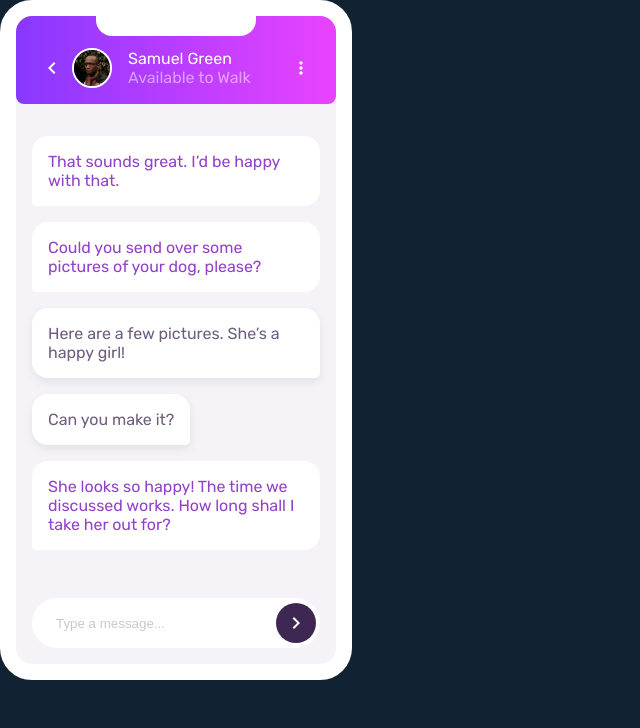
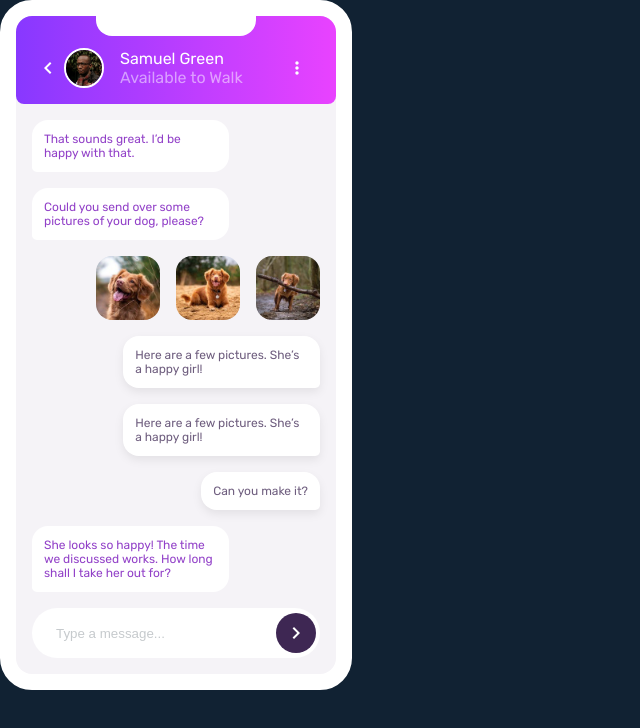
Before and after one commit to Andrew-Neely-82/fe-chat-app-css-illustration, a React (Vite) app: page / in a window 1280 px wide. Shown: the top 728 px of the page, without its empty margins (0-640 px from the left). Built offline with nearby package versions, Linux system fonts and the light colour scheme.

Commit message:
data is now abstracted and messages/images displayed better

```diff
--- a/src/App.jsx
+++ b/src/App.jsx
@@ -4,7 +4,6 @@ import "./App.scss";
 function App() {
   return (
     <>
-      <div></div>
       <Phone />
     </>
   );
--- a/src/App.scss
+++ b/src/App.scss
@@ -82,26 +82,51 @@ body {
 
     .phone-body {
       padding: 1rem;
+      padding-bottom: 0;
 
-      .received-message,
-      .sent-message {
-        padding: 1rem;
-        margin: 1rem 0;
-        width: fit-content;
-        border-radius: 1rem;
-      }
+      .received-messages-container {
+        display: flex;
+        flex-direction: column;
+        align-items: flex-start;
+        gap: 1rem;
 
         .received-message {
           background: white;
           color: map-get($colors, sender);
           border-bottom-left-radius: 0.3rem !important;
         }
+      }
+
+      .sent-messages-container {
+        display: flex;
+        flex-direction: column;
+        align-items: flex-end;
+        gap: 1rem;
+        margin-block: 1rem;
 
         .sent-message {
           background: white;
           color: map-get($colors, receiver);
           border-bottom-right-radius: 0.3rem !important;
           filter: drop-shadow(0rem 0.25rem 0.25rem #00000012);
+        }
+      }
+
+      .sent-images {
+        display: flex;
+        justify-content: flex-end;
+        gap: 1rem;
+
+        img {
+          width: 4rem;
+          border-radius: 1rem;
+          transition: 250ms ease;
+          cursor: pointer;
+
+          &:hover {
+            scale: 1.1;
+          }
+        }
       }
     }
 
@@ -156,15 +181,11 @@ body {
   }
 }
 
-// .btn {
-//   border: none;
-//   background: none;
-//   padding: 0;
-//   margin: 0;
-//   fill: white;
-//   cursor: pointer;
-
-//   svg {
-//     fill: white;
-//   }
-// }
+.received-message,
+.sent-message {
+  max-width: 60%;
+  border-radius: 1rem;
+  font-size: 12px;
+  padding: 0.75rem;
+  margin: 0;
+}
--- a/src/components/phone/Body.jsx
+++ b/src/components/phone/Body.jsx
@@ -1,36 +1,38 @@
+import { phoneData } from "../../data/data";
 import PropTypes from "prop-types";
 
 const Body = () => {
-  const phoneData = [
-    {
-      sender: "Samuel Green",
-      status: "Available to Walk",
-      conversation: {
-        sender: [["That sounds great. I’d be happy with that.", "Could you send over some pictures of your dog, please?"], ["She looks so happy! The time we discussed works. How long shall I take her out for?"]],
-        images: [],
-        recipient: ["Here are a few pictures. She’s a happy girl!", "Can you make it?"],
-      },
-    },
-  ];
-
   const ReceivedMessage = ({ message }) => <p className="received-message">{message}</p>;
   const SentMessage = ({ message }) => <p className="sent-message">{message}</p>;
-  ReceivedMessage.propTypes = { message: PropTypes.string.isRequired };
-  SentMessage.propTypes = { message: PropTypes.string.isRequired };
+  const SentImages = ({ data }) => (
+    <div className="sent-images">
+      {data[0].conversation.images.map((img, key) => (
+        <img src={img} alt={img} key={key} />
+      ))}
+    </div>
+  );
+
+  ReceivedMessage.propTypes = { message: PropTypes.any.isRequired };
+  SentMessage.propTypes = { message: PropTypes.any.isRequired };
+  SentImages.propTypes = { data: PropTypes.any };
 
   return (
     <div className="phone-body">
-      <ReceivedMessage message={phoneData[0].conversation.sender[0][0]} />
-
-      <ReceivedMessage message={phoneData[0].conversation.sender[0][1]} />
-
-      {/* images of dogs */}
-      <SentMessage message={phoneData[0].conversation.recipient[0]} />
-
-      <SentMessage message={phoneData[0].conversation.recipient[1]} />
-
-      <ReceivedMessage message={phoneData[0].conversation.sender[1]} />
+      <div className="received-messages-container">
+        <ReceivedMessage message={phoneData[0].conversation.sender[0][0]} />
+        <ReceivedMessage message={phoneData[0].conversation.sender[0][1]} />
+      </div>
+      <div className="sent-messages-container">
+        <SentImages data={phoneData} />
+        <SentMessage message={phoneData[0].conversation.recipient[0]} />
+        <SentMessage message={phoneData[0].conversation.recipient[0]} />
+        <SentMessage message={phoneData[0].conversation.recipient[1]} />
+      </div>
+      <div className="received-messages-container">
+        <ReceivedMessage message={phoneData[0].conversation.sender[1]} />
+      </div>
     </div>
   );
 };
+
 export default Body;
--- a/src/components/phone/Header.jsx
+++ b/src/components/phone/Header.jsx
@@ -7,24 +7,12 @@ import PropTypes from "prop-types";
 const Header = ({ data }) => {
   Header.propTypes = { data: PropTypes.object.isRequired };
 
+  const styling = { sx: { display: "flex", justifyContent: "center", alignItems: "center", width: "1rem !important", minWidth: 0, color: "white", borderRadius: "100%", p: 1, px: "1rem", m: 0 } };
+
   return (
     <div className="contact-header">
       <div className="contact-info-container">
-        <Button
-          variant="text"
-          className="btn"
-          sx={{
-            display: "flex",
-            justifyContent: "center",
-            alignItems: "center",
-            width: "1rem !important",
-            minWidth: 0,
-            color: "white",
-            borderRadius: "100%",
-            p: 1,
-            px: 2.5,
-            m: 0,
-          }}>
+        <Button variant="text" className="btn" {...styling}>
           <KeyboardArrowLeftIcon />
         </Button>
 
--- a/src/components/phone/Phone.jsx
+++ b/src/components/phone/Phone.jsx
@@ -1,26 +1,14 @@
 import NavigateNextIcon from "@mui/icons-material/NavigateNext";
+import { phoneData } from "../../data/data";
 import Header from "./Header";
 import Body from "./Body";
 
 const Phone = () => {
-  const phoneData = [
-    {
-      sender: "Samuel Green",
-      status: "Available to Walk",
-      conversation: {
-        sender: [["That sounds great. I’d be happy with that.", "Could you send over some pictures of your dog, please?"], ["She looks so happy! The time we discussed works. How long shall I take her out for?"]],
-        images: [],
-        recipient: ["Here are a few pictures. She’s a happy girl!", "Can you make it?"],
-      },
-    },
-  ];
-
   return (
     <div className="phone">
       <div className="phone-screen">
         <div className="camera-cutout" />
-
-        <Header data={phoneData}/>
+        <Header data={phoneData} />
         <Body />
         <div className="message-box">
           <input type="text" placeholder="Type a message..." />
--- /dev/null
+++ b/src/data/data.js
@@ -0,0 +1,15 @@
+import dog1 from "../assets/dog-image-1.jpg";
+import dog2 from "../assets/dog-image-2.jpg";
+import dog3 from "../assets/dog-image-3.jpg";
+
+export const phoneData = [
+  {
+    sender: "Samuel Green",
+    status: "Available to Walk",
+    conversation: {
+      sender: [["That sounds great. I’d be happy with that.", "Could you send over some pictures of your dog, please?"], ["She looks so happy! The time we discussed works. How long shall I take her out for?"]],
+      images: [dog1, dog2, dog3],
+      recipient: ["Here are a few pictures. She’s a happy girl!", "Can you make it?"],
+    },
+  },
+];
```
Lines whose indentation alone changed are shown as unchanged.
